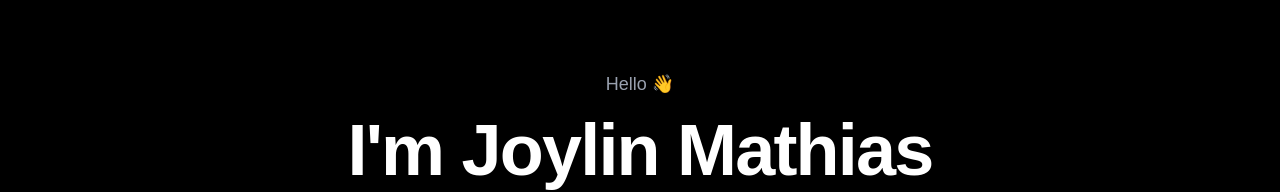
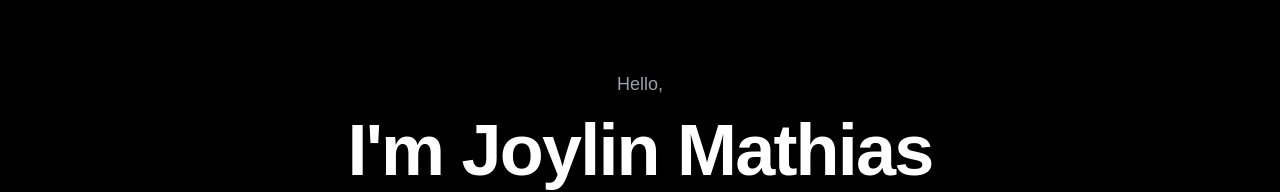
Before and after one commit to joylinmhs/portfolio, a Next.js app: page / in a window 1280 px wide. Shown: the part 183-375 px from the top of the page. Built offline with nearby package versions, Linux system fonts and the light colour scheme.

Commit message:
Updated Hero.tsx

```diff
--- a/components/Hero.tsx
+++ b/components/Hero.tsx
@@ -4,7 +4,7 @@ export default function Hero() {
       <div className="mx-auto flex min-h-screen max-w-7xl flex-col items-center justify-center px-6 text-center">
 
         <p className="mb-4 text-lg text-gray-400">
-          Hello 👋
+          Hello,
         </p>
 
         <h1 className="text-5xl font-bold tracking-tight md:text-7xl">
```
